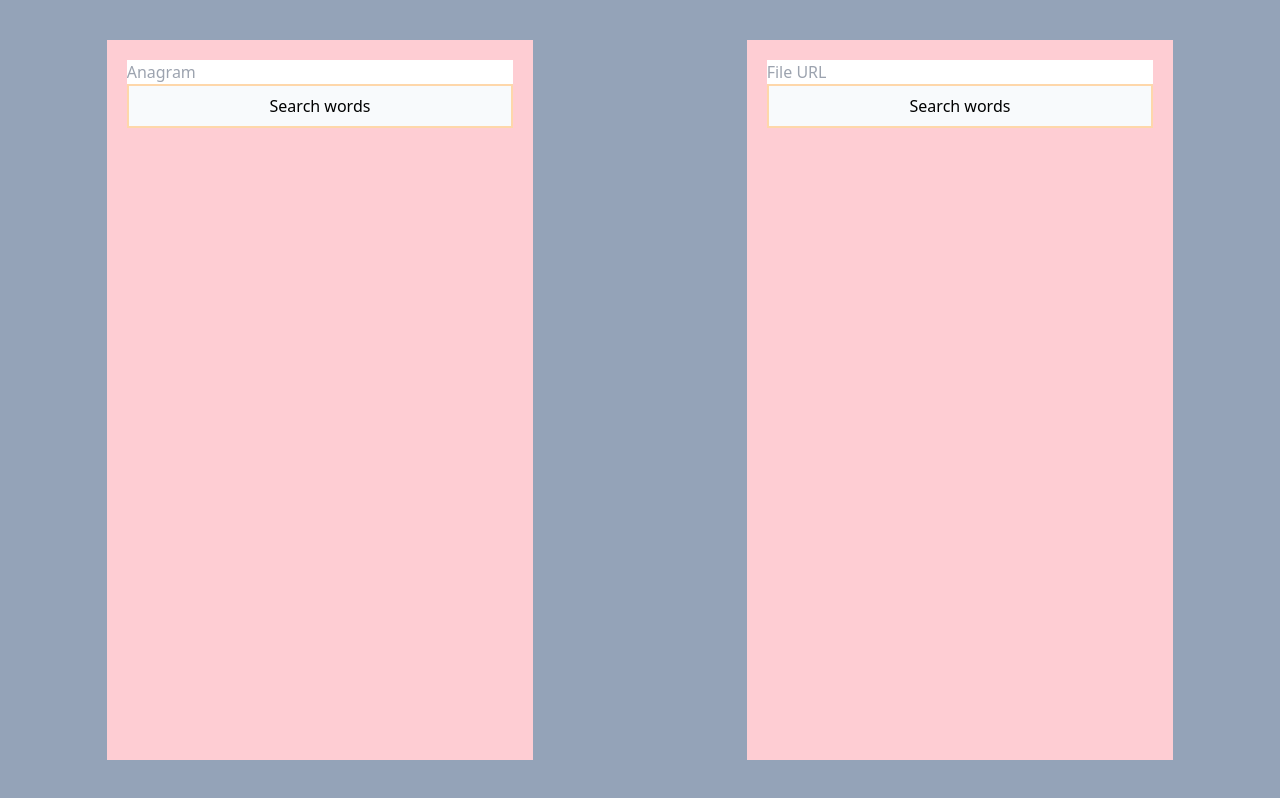
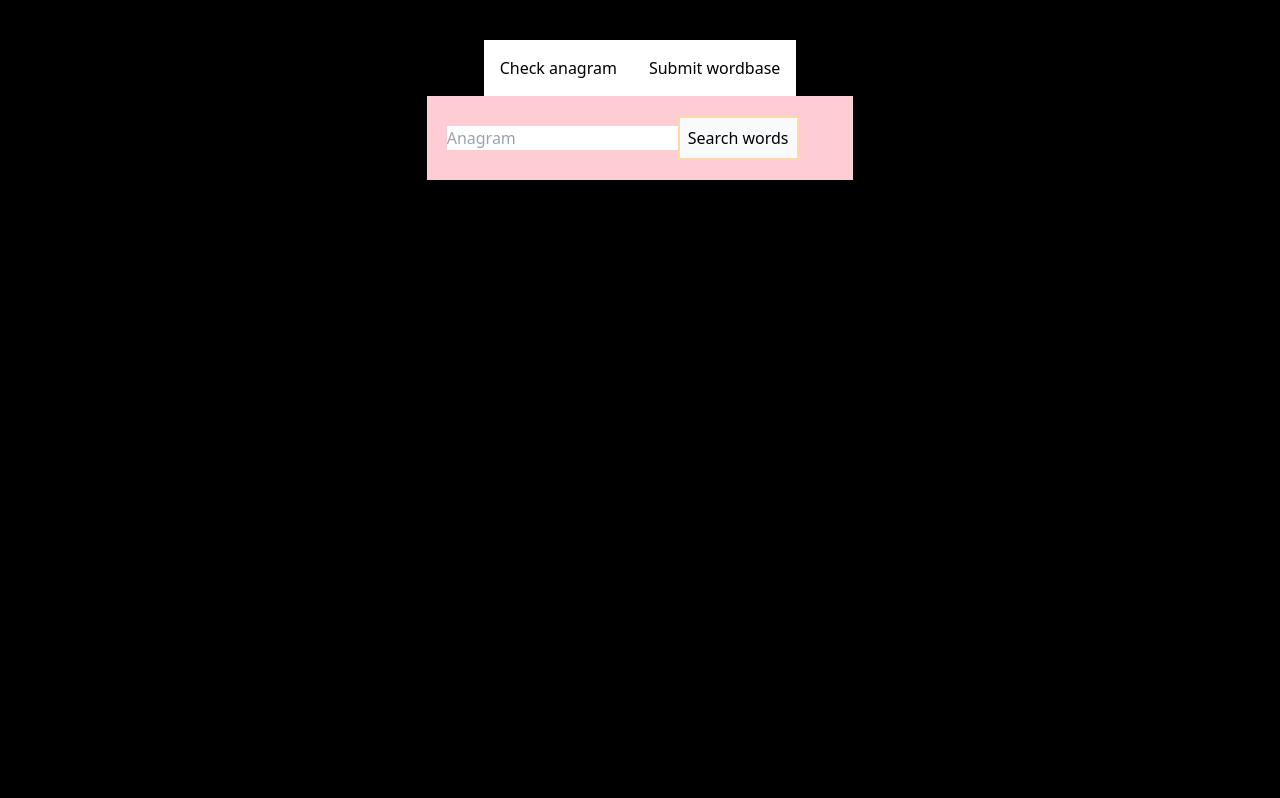
Before and after one commit to nuf1k/fe-anagram, a React (Create React App) app: page / in a window 1280 px wide. Built offline with nearby package versions, Linux system fonts and the light colour scheme.

Commit message:
Add and modify components

```diff
--- a/src/App.js
+++ b/src/App.js
@@ -1,11 +1,22 @@
-import AnagramForm from "./components/AnagramForm";
-import LinkForm from "./components/LinkForm";
+import { useState } from "react";
+import AnagramForm from "./components/Anagram";
+import Button from "./components/Button";
+import Card from "./components/Card";
+import Wordbase from "./components/Wordbase";
 
 function App() {
+  const [currentForm, setCurrentForm] = useState("Anagram");
+
   return (
-    <div className="bg-slate-400 w-screen h-screen flex justify-around py-10">
-      <AnagramForm />
-      <LinkForm />
+    <div className="w-full py-10 flex flex-col items-center">
+      <div className="flex justify-center">
+        <Button onClick={() => setCurrentForm("Anagram")}>Check anagram</Button>
+        <Button onClick={() => setCurrentForm("Link")}>Submit wordbase</Button>
+      </div>
+      <Card>
+        {currentForm === "Anagram" && <AnagramForm />}
+        {currentForm === "Link" && <Wordbase />}
+      </Card>
     </div>
   );
 }
--- a/src/components/AnagramForm.js
+++ b/src/components/Anagram.js
@@ -1,13 +1,13 @@
 import React from "react";
 import Card from "./Card";
 
-export default function AnagramForm() {
+export default function Anagram() {
   return (
-    <Card>
+    <div>
       <input placeholder="Anagram" />
       <button className="p-2 bg-slate-50 border-2 border-orange-200">
         Search words
       </button>
-    </Card>
+    </div>
   );
 }
--- /dev/null
+++ b/src/components/Button.js
@@ -0,0 +1,7 @@
+import React from "react";
+
+export default function Button(props) {
+  return (
+    <button className="p-4 bg-white text-black hover:bg-gray-200" {...props} />
+  );
+}
--- /dev/null
+++ b/src/components/InputArea.js
@@ -0,0 +1,5 @@
+import React from "react";
+
+export default function InputArea() {
+  return <div></div>;
+}
--- /dev/null
+++ b/src/components/Results.js
@@ -0,0 +1,5 @@
+import React from "react";
+
+export default function Results() {
+  return <div>asds</div>;
+}
--- a/src/components/LinkForm.js
+++ b/src/components/Wordbase.js
@@ -3,11 +3,11 @@ import Card from "./Card";
 
 export default function LinkForm() {
   return (
-    <Card>
+    <>
       <input placeholder="File URL" />
       <button className="p-2 bg-slate-50 border-2 border-orange-200">
         Search words
       </button>
-    </Card>
+    </>
   );
 }
--- a/src/index.css
+++ b/src/index.css
@@ -1,3 +1,7 @@
 @tailwind base;
 @tailwind components;
 @tailwind utilities;
+
+body {
+  @apply w-full bg-black;
+}
```
Also changed, not shown: src/components/Card.js (+3 -7 lines).
